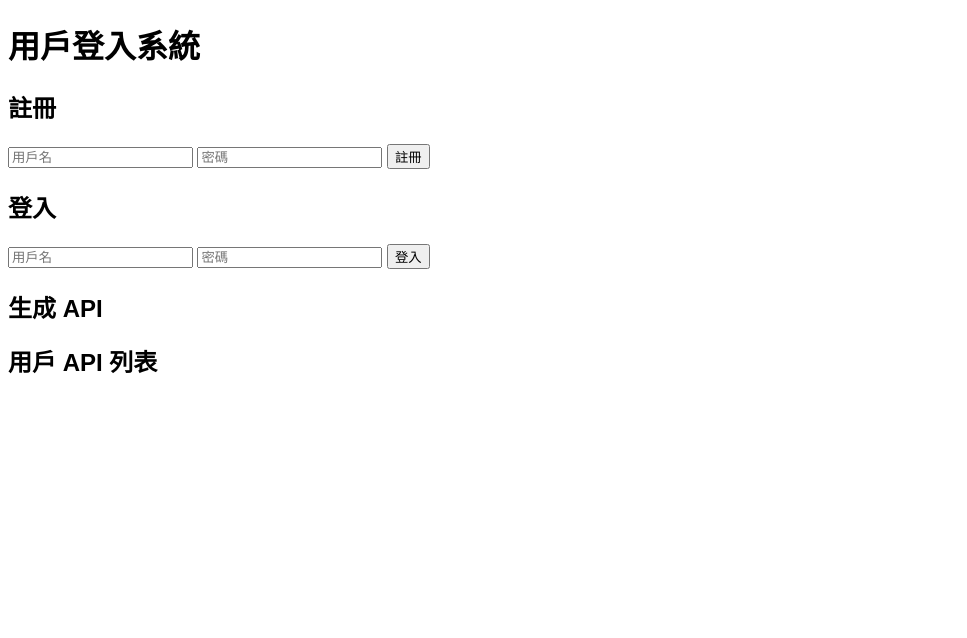
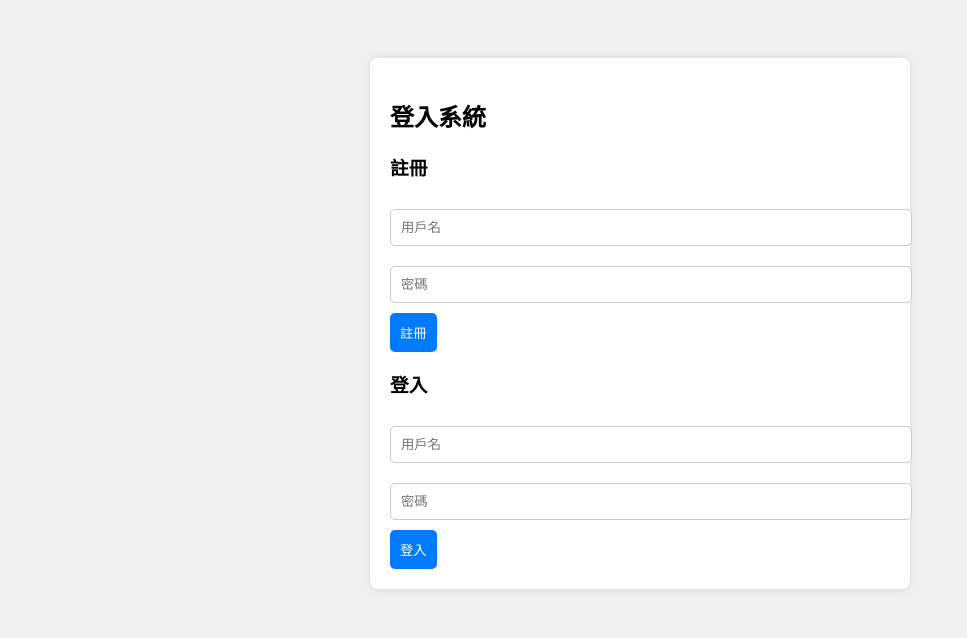
Before and after one commit to oinktech/login-system-api, a Flask app: page / in a window 1280 px wide. Shown: the top 638 px of the page, without its empty margins (0-967 px from the left). Run offline with Flask 3, Linux system fonts and the light colour scheme.

Commit message:
Update index.html

```diff
--- a/templates/index.html
+++ b/templates/index.html
@@ -5,124 +5,210 @@
     <meta name="viewport" content="width=device-width, initial-scale=1.0">
     <title>登入系統</title>
     <style>
-        body { font-family: Arial, sans-serif; }
-        #apiForm, #apiCodes, #apiList { display: none; }
-        .api-item { margin: 10px 0; }
+        body {
+            font-family: Arial, sans-serif;
+            background-color: #f0f0f0;
+            padding: 50px;
+            transition: background-color 0.5s;
+        }
+        .container {
+            max-width: 500px;
+            margin: auto;
+            background: white;
+            padding: 20px;
+            border-radius: 8px;
+            box-shadow: 0 0 10px rgba(0,0,0,0.1);
+            transition: transform 0.5s;
+        }
+        input {
+            width: 100%;
+            padding: 10px;
+            margin: 10px 0;
+            border: 1px solid #ccc;
+            border-radius: 5px;
+        }
+        button {
+            padding: 10px;
+            background-color: #007bff;
+            color: white;
+            border: none;
+            border-radius: 5px;
+            cursor: pointer;
+            transition: background-color 0.3s;
+        }
+        button:hover {
+            background-color: #0056b3;
+        }
+        .api-code {
+            background: #f9f9f9;
+            border: 1px solid #ddd;
+            padding: 10px;
+            border-radius: 5px;
+            white-space: pre-wrap;
+            margin-top: 10px;
+            display: none;
+            transition: opacity 0.5s;
+        }
+        .api-list {
+            margin-top: 20px;
+        }
+        .api-item {
+            background: #f9f9f9;
+            border: 1px solid #ddd;
+            padding: 10px;
+            border-radius: 5px;
+            margin: 10px 0;
+            transition: transform 0.3s;
+        }
+        .api-item:hover {
+            transform: scale(1.02);
+        }
+        .api-item button {
+            background-color: #dc3545;
+        }
+        .api-item button:hover {
+            background-color: #c82333;
+        }
+        .error-message {
+            color: red;
+            font-weight: bold;
+        }
+        .success-message {
+            color: green;
+            font-weight: bold;
+        }
     </style>
 </head>
 <body>
-    <h1>用戶登入系統</h1>
-
-    <h2>註冊</h2>
+    <div class="container">
+        <h2>登入系統</h2>
+        <div id="message"></div>
         <form id="registerForm">
+            <h3>註冊</h3>
             <input type="text" id="registerUsername" placeholder="用戶名" required>
             <input type="password" id="registerPassword" placeholder="密碼" required>
             <button type="submit">註冊</button>
         </form>
-
-    <h2>登入</h2>
         <form id="loginForm">
+            <h3>登入</h3>
             <input type="text" id="loginUsername" placeholder="用戶名" required>
             <input type="password" id="loginPassword" placeholder="密碼" required>
             <button type="submit">登入</button>
         </form>
-
-    <h2>生成 API</h2>
-    <form id="apiForm">
+        <form id="apiForm" style="display:none;">
+            <h3>生成 API</h3>
             <input type="text" id="apiName" placeholder="API 名稱" required>
-        <button type="submit">生成 API</button>
+            <button type="submit">生成</button>
         </form>
-
-    <h2>用戶 API 列表</h2>
+        <div id="apiCodes" style="display:none;">
+            <h3>生成的 API 代碼</h3>
+            <div class="api-code" id="apiCode"></div>
+        </div>
+        <div class="api-list" id="apiList" style="display:none;">
+            <h3>管理生成的 API</h3>
             <div id="apisContainer"></div>
-    <div id="apiList" style="display: none;">
-        <h3>我的 API</h3>
         </div>
-
-    <div id="apiCodes">
-        <h3>生成的 API 代碼：</h3>
-        <pre id="apiCode"></pre>
     </div>
 
     <script>
-        document.getElementById('registerForm').onsubmit = async function(e) {
-            e.preventDefault();
+        function showMessage(type, message) {
+            const messageDiv = document.getElementById('message');
+            messageDiv.innerHTML = `<span class="${type}-message">${message}</span>`;
+        }
+
+        document.getElementById('registerForm').addEventListener('submit', async (event) => {
+            event.preventDefault();
             const username = document.getElementById('registerUsername').value;
             const password = document.getElementById('registerPassword').value;
 
             const response = await fetch('/api/register', {
                 method: 'POST',
-                headers: {'Content-Type': 'application/json'},
-                body: JSON.stringify({username, password})
+                headers: { 'Content-Type': 'application/json' },
+                body: JSON.stringify({ username, password })
             });
 
             const data = await response.json();
-            alert(data.message);
-        };
+            if (response.ok) {
+                showMessage('success', data.message);
+            } else {
+                showMessage('error', data.message);
+            }
+        });
 
-        document.getElementById('loginForm').onsubmit = async function(e) {
-            e.preventDefault();
+        document.getElementById('loginForm').addEventListener('submit', async (event) => {
+            event.preventDefault();
             const username = document.getElementById('loginUsername').value;
             const password = document.getElementById('loginPassword').value;
 
             const response = await fetch('/api/login', {
                 method: 'POST',
-                headers: {'Content-Type': 'application/json'},
-                body: JSON.stringify({username, password})
+                headers: { 'Content-Type': 'application/json' },
+                body: JSON.stringify({ username, password })
             });
 
             const data = await response.json();
-            alert(data.message);
             if (response.ok) {
+                showMessage('success', data.message);
                 document.getElementById('apiForm').style.display = 'block';
-                loadUserApis(username); // 傳遞用戶名以加載API
+                fetchUserApis();
+            } else {
+                showMessage('error', data.message);
             }
-        };
+        });
 
-        document.getElementById('apiForm').onsubmit = async function(e) {
-            e.preventDefault();
+        document.getElementById('apiForm').addEventListener('submit', async (event) => {
+            event.preventDefault();
             const apiName = document.getElementById('apiName').value;
-            const username = document.getElementById('loginUsername').value; // 獲取當前用戶名
 
             const response = await fetch('/api/generate', {
                 method: 'POST',
-                headers: {'Content-Type': 'application/json'},
-                body: JSON.stringify({username, name: apiName})
+                headers: { 'Content-Type': 'application/json' },
+                body: JSON.stringify({ name: apiName })
             });
 
             const data = await response.json();
-            alert(data.message);
             if (response.ok) {
                 document.getElementById('apiCode').innerText = data.code;
+                document.getElementById('apiCode').style.display = 'block';
                 document.getElementById('apiCodes').style.display = 'block';
-                loadUserApis(username);
+                fetchUserApis();
+            } else {
+                showMessage('error', data.message);
             }
-        };
+        });
 
-        async function loadUserApis(username) {
-            const response = await fetch(`/api/user/apis?username=${username}`);
+        async function fetchUserApis() {
+            const response = await fetch('/api/user/apis');
             const apis = await response.json();
-            const container = document.getElementById('apisContainer');
-            container.innerHTML = '';
+            const apisContainer = document.getElementById('apisContainer');
+            apisContainer.innerHTML = '';
+
+            if (Array.isArray(apis) && apis.length > 0) {
                 apis.forEach(api => {
-                const apiDiv = document.createElement('div');
-                apiDiv.className = 'api-item';
-                apiDiv.innerHTML = `
+                    const apiItem = document.createElement('div');
+                    apiItem.classList.add('api-item');
+                    apiItem.innerHTML = `
                         <strong>${api[1]}</strong>
                         <button onclick="deleteApi(${api[0]})">刪除</button>
                     `;
-                container.appendChild(apiDiv);
+                    apisContainer.appendChild(apiItem);
                 });
                 document.getElementById('apiList').style.display = 'block';
+            }
         }
 
         async function deleteApi(apiId) {
             const response = await fetch(`/api/user/apis/${apiId}`, {
-                method: 'DELETE',
+                method: 'DELETE'
             });
+
             const data = await response.json();
-            alert(data.message);
-            loadUserApis();
+            if (response.ok) {
+                showMessage('success', data.message);
+                fetchUserApis();
+            } else {
+                showMessage('error', data.message);
+            }
         }
     </script>
 </body>
```
Lines whose indentation alone changed are shown as unchanged.
